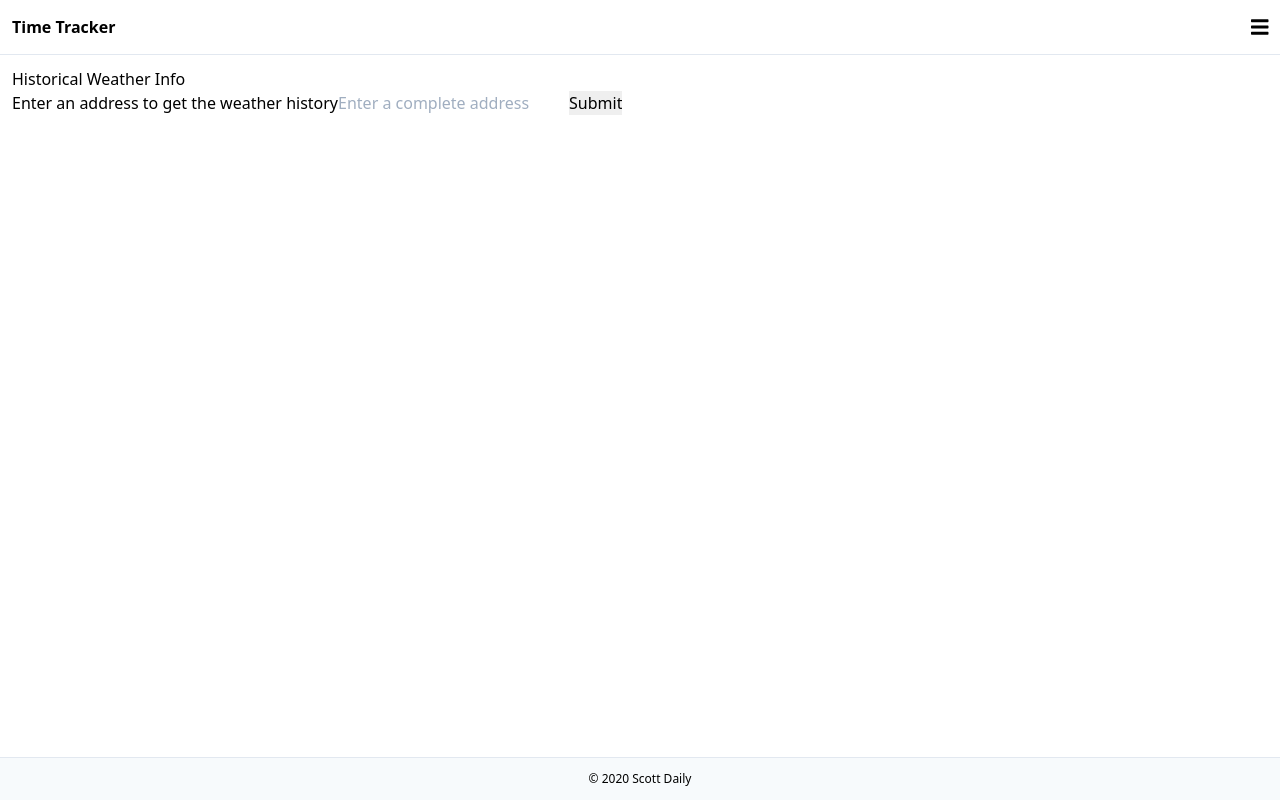
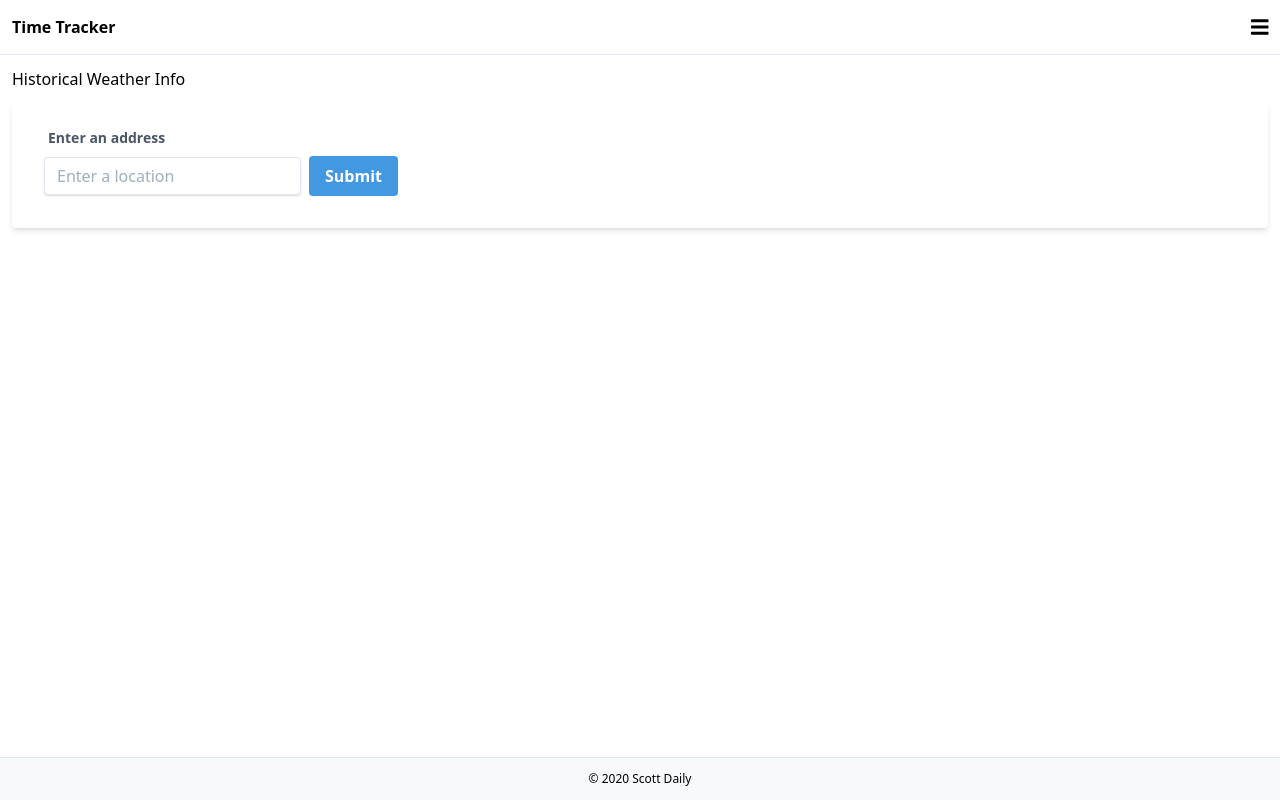
Before and after one commit to scott-daily/react, a React (Create React App) app in the folder time-tracker/: page /weather in a window 1280 px wide. Built offline with nearby package versions, Linux system fonts and the light colour scheme.

Commit message:
Added second call to meteostat with geocode data

```diff
--- a/time-tracker/src/Views/Weather.js
+++ b/time-tracker/src/Views/Weather.js
@@ -3,8 +3,6 @@ import axios from 'axios'
 
 function Weather() {
 
-    const [lon, setLon] = useState("");
-    const [lat, setLat] = useState("");
     const [address, setAddress] = useState("")
 
     const handleAddressSubmit = (event) => {
@@ -18,35 +16,35 @@ function Weather() {
 
             axios.get(geocodeURL)
                 .then(response => {
-                    setLon(parseFloat(response.data.longt))
-                    setLat(parseFloat(response.data.latt))
+                    let lon = response.data.longt
+                    let lat = response.data.latt
+                    return axios({
+                        url: `https://api.meteostat.net/v2/point/hourly?lat=${lat}&lon=${lon}&alt=104&start=2017-05-19&end=2017-05-19`,
+                        method: 'get',
+                        headers: { "x-api-key":"TyVVxAqt4FNYXF99SjBD1CS8wYDI24rS" }
+                      }).then(res => {
+                        console.log(`Axios Call completed: ${res}`)
+                        console.log(res.data.data[0].prcp)
+                      })
                 }, (error) => {
                     console.log(error)
                 })}
             }, [address])
 
-        if (lon !== "" && lat !== "") {
-            console.log(lon)
-            console.log(lat)
-        }
-
-    //useEffect(() =>  {
-    //    axios.get()
-    //}
-
 
     return (
         <div>
-            <h1>Historical Weather Info</h1>
-                <form onSubmit={handleAddressSubmit}>
-                    <label>Enter an address to get the weather history
+            <h1 className="mb-3">Historical Weather Info</h1>
+                <form onSubmit={handleAddressSubmit}
+                    className="bg-white shadow-md rounded px-8 pt-6 pb-8 mb-4">
+                    <label className="mr-2 pl-1 block text-gray-700 text-sm font-bold mb-2">Enter an address</label>
                         <input
                             type = "text"
                             name="address"
-                            placeholder={"Enter a complete address"}
+                            placeholder={"Enter a location"}
+                            className="shadow appearance-none border rounded py-2 px-3 text-gray-700 leading-tight focus:outline-none focus:shadow-outline"
                         />
-                    </label>
-                    <input type="submit" value="Submit"></input>
+                    <input type="submit" value="Submit" className="bg-blue-500 hover:bg-blue-700 text-white font-bold py-2 px-4 rounded ml-2"></input>
                 </form>
         </div>
     )
```
